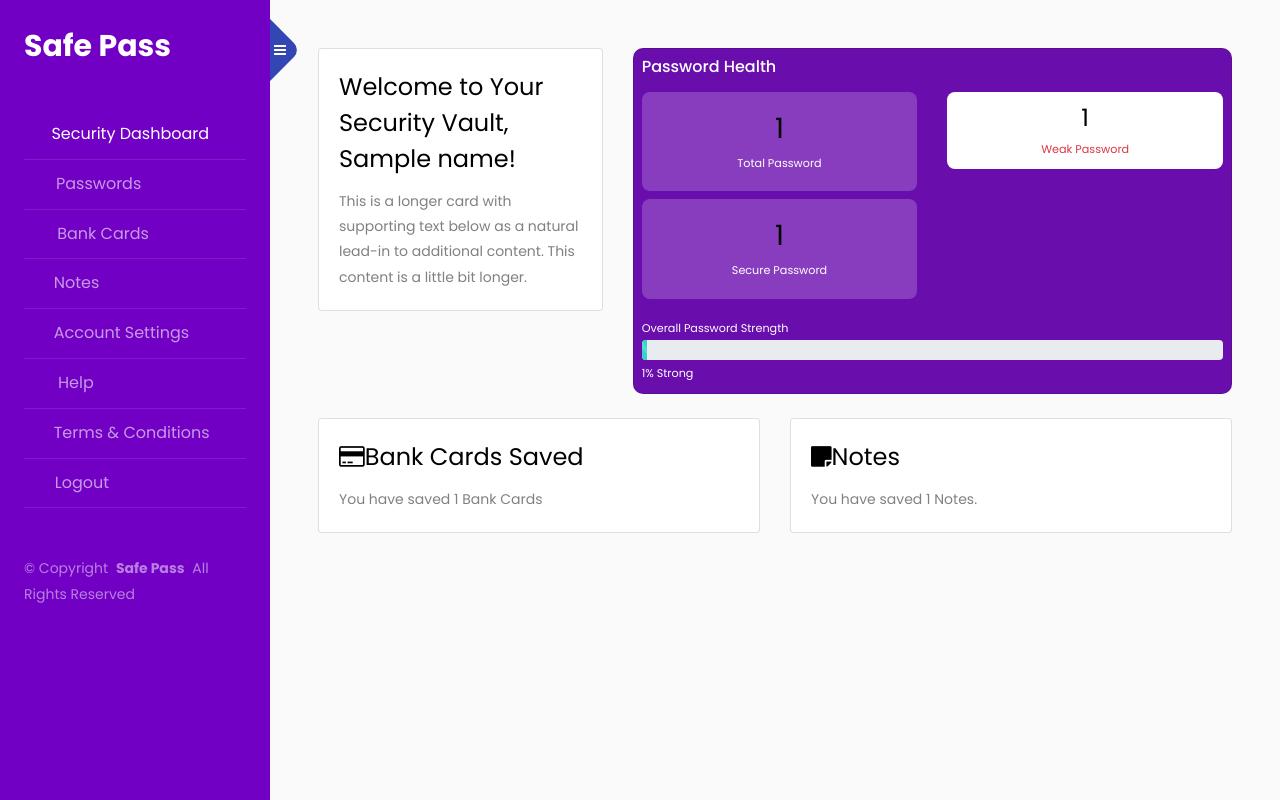
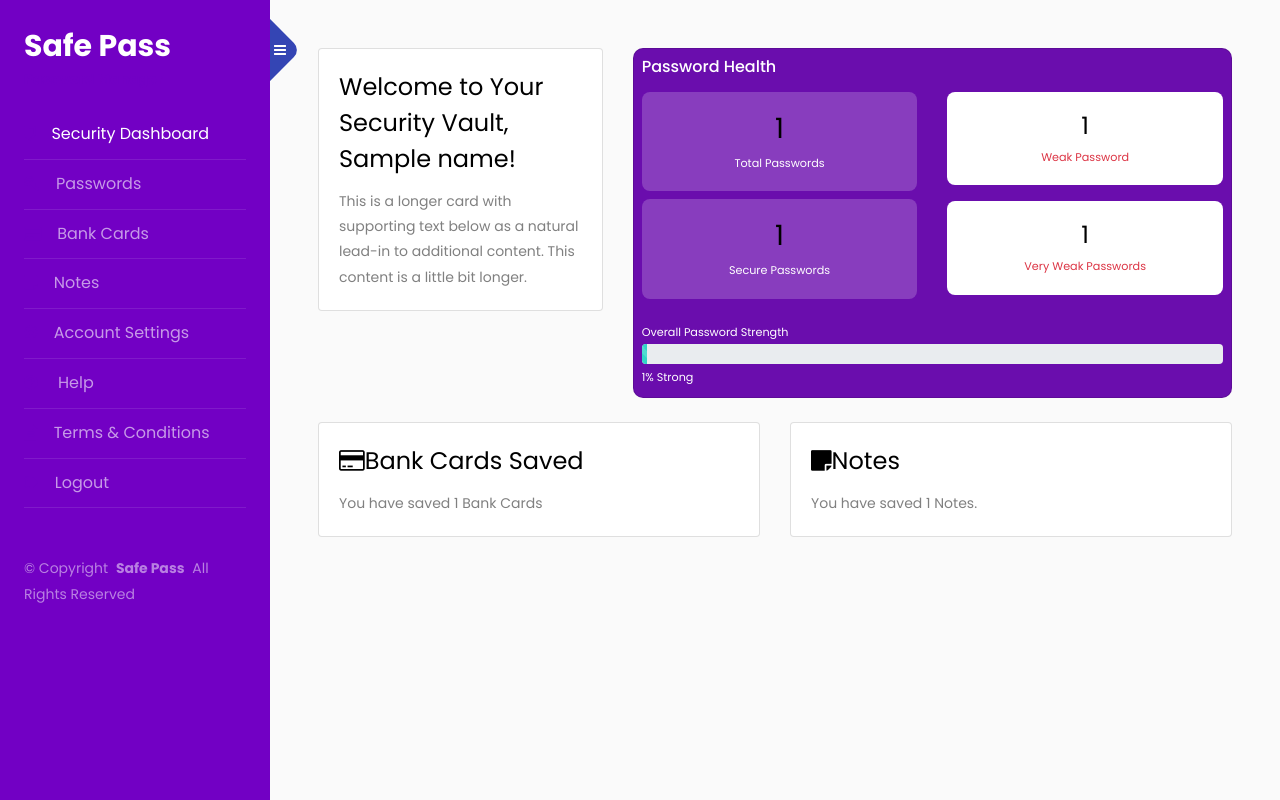
Before and after one commit to LeeTadiwarr/Safe-Pass, a Flask app: template templates/dashboard.html in a window 1280 px wide. Run offline with Flask 3, Linux system fonts and the light colour scheme; the template is opened without the code that fills it: most values are stand-ins (such as "Sample title", 1, 10 or a date in 2020); some libraries are stand-ins or nearby versions.

Commit message:
New and Improved UI, to match updated CSS.

```diff
--- a/templates/dashboard.html
+++ b/templates/dashboard.html
@@ -88,23 +88,32 @@
 					<div class="row">
 						<!-- Left Side Stats -->
 						<div class="col-6">
+
 							<div class="p-3 mb-2 text-center" style="background: rgba(255, 255, 255, 0.2); border-radius: 8px;">
 								<h3 class="mb-0">{{total_passwords}}</h3>
-								<small>Total Password</small>
+								<small>Total Passwords</small>
 							</div>
 							<div class="p-3 text-center" style="background: rgba(255, 255, 255, 0.2); border-radius: 8px;">
 								<h3 class="mb-0">{{strong_count}}</h3>
-								<small>Secure Password</small>
+								<small>Secure Passwords</small>
 							</div>
 						</div>
 
 						<!-- Right Side Stats -->
 						<div class="col-6">
-							<div class="p-2 text-center fw-bold" style="background: white; color: #dc3545; border-radius: 8px;">
-								<h4 class="mb-0">{{weak_count}}</h4>
+
+							<div class="p-3 mb-2 text-center fw-bold mb-3" style="background: white; color: #dc3545; border-radius: 8px;">
+								<h4 class="mb-0">{{ weak_count }}</h4>
 								<small>Weak Password</small>
 							</div>
+
+							<div class="p-3 mb-2 text-center fw-bold" style="background: white; color: #dc3545; border-radius: 8px;">
+								<h4 class="mb-0">{{ very_weak_count }}</h4>
+								<small> Very Weak Passwords</small>
+							</div>
+
 						</div>
+
 					</div>
 
 					<!-- Score Health Progress Bar -->
--- a/templates/registration.html
+++ b/templates/registration.html
@@ -29,6 +29,7 @@
     }
     .btn {
       border-radius: 0.5rem;
+      background-color: blueviolet;
     }
   </style>
 </head>
@@ -69,8 +70,9 @@
                 </div>
                 <!-- Right Section: Illustration -->
                 <div class="col-md-6 d-flex align-items-center order-1 order-lg-2">
-                  <img src="https://mdbcdn.b-cdn.net/img/Photos/new-templates/bootstrap-registration/draw1.webp" class="img-fluid" alt="Sample image">
+                  <img src="{{url_for('static', filename='img/register.avif')}}" class="img-fluid" alt="Sample image">
                 </div>
+
               </div>
             </div>
           </div>
```
Also changed, not shown: templates/passwords.html (+11 -6 lines), templates/index.html (line endings or trailing spaces).
